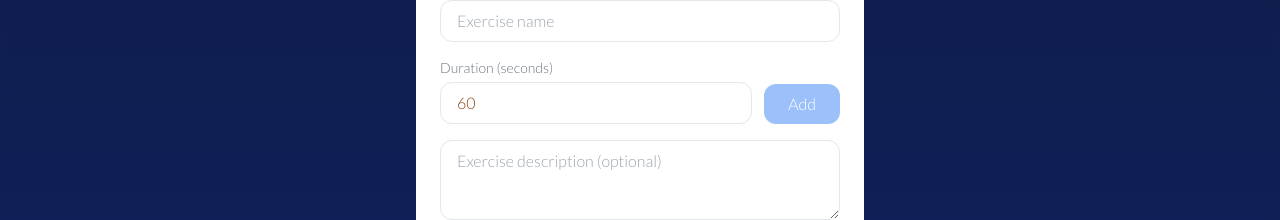
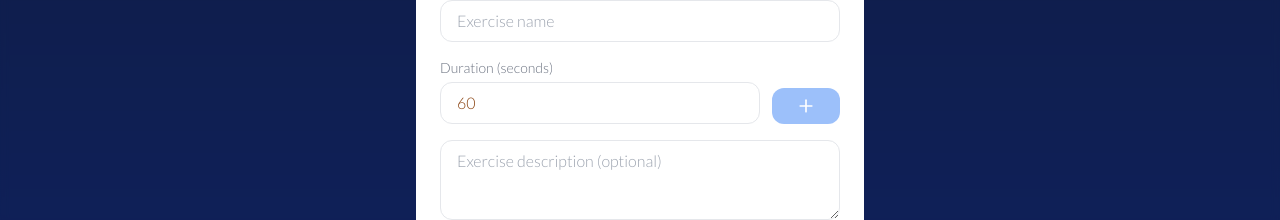
Before and after one commit to cryptodevlogan/plant-app, a Next.js app: page /workout in a window 1280 px wide. Both pictures are taken after a click on the button 796 px from the left and 130 px from the top of the page. Shown: the part 189-409 px from the top of the page. Built offline with nearby package versions, Linux system fonts and the light colour scheme; a web font is replaced by a local one.

Commit message:
fix: resolve Plus icon ESLint error in WorkoutEditModal

```diff
--- a/app/workout/components/WorkoutEditModal.tsx
+++ b/app/workout/components/WorkoutEditModal.tsx
@@ -102,7 +102,7 @@ export default function WorkoutEditModal({
                 className="self-end px-6 py-2 rounded-xl bg-blue-500 text-white hover:bg-blue-600
                          disabled:opacity-50 disabled:hover:bg-blue-500 transition-colors"
               >
-                Add
+                <Plus className="w-5 h-5" />
               </button>
             </div>
             <textarea
```
